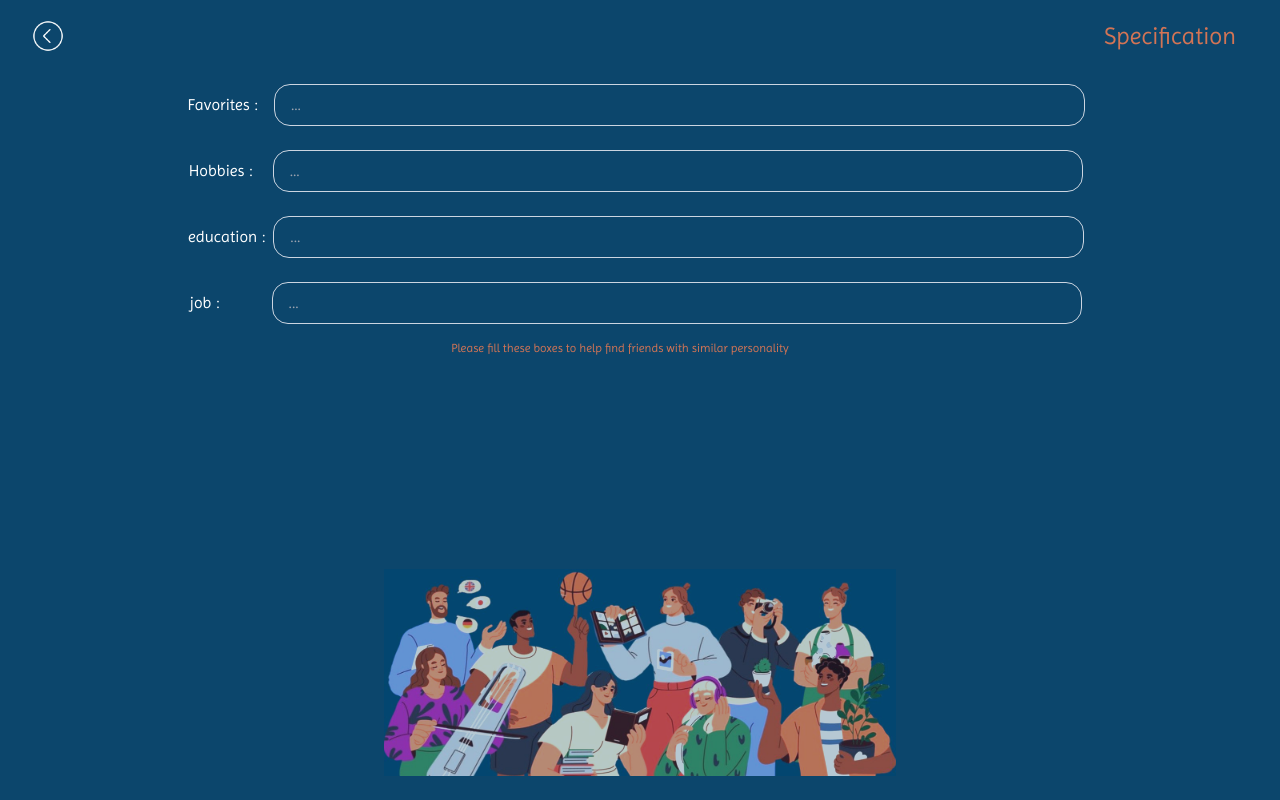
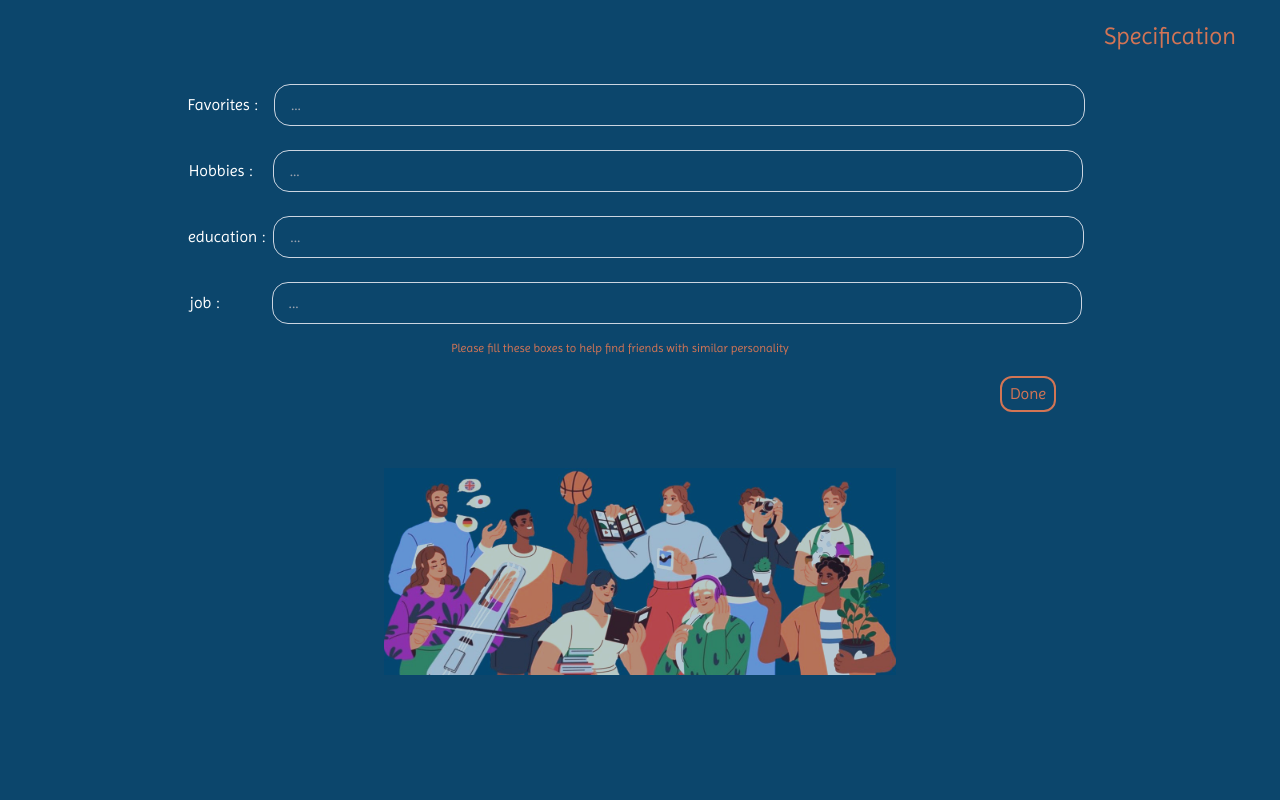
Before and after one commit to HastiHomayooni/App1, a React (Create React App) app: page /Specification in a window 1280 px wide. Built offline with nearby package versions, Linux system fonts and the light colour scheme.

Commit message:
change some styles

```diff
--- a/src/Profile.js
+++ b/src/Profile.js
@@ -96,7 +96,7 @@ function Profile(){
                         <div className='w-auto font-imprima text-gray-400 text-lg'>Skip</div>
                     </Link>
                     <Link className='w-auto' to={(Name && Username && nameV && usernameV) ? '/Map' : ''}>
-                        <div className='w-auto border-2 border-myOrange text-center font-imprima text-myOrange py-1 px-2 rounded-xl' onClick={()=>setConfirm(true)}>Done</div>
+                        <div className='w-auto border-2 border-myOrange text-center font-imprima text-myOrange py-1 px-2 rounded-xl hover:bg-myOrange hover:text-white' onClick={()=>setConfirm(true)}>Done</div>
                     </Link>
                 </div>
             </div>
--- a/src/Specification.js
+++ b/src/Specification.js
@@ -1,7 +1,7 @@
 import React from 'react';
 import './App.css';
 import Hobby from '../src/images/Hobby.jpg'
-import back from '../src/images/back.png'
+// import back from '../src/images/back.png'
 import { Link } from "react-router-dom";
 import { useState } from 'react';
 
@@ -13,31 +13,37 @@ function Specification (){
     return (
         <div className='w-screen h-screen bg-myDark flex flex-col items-center'>
             <div className='w-full flex mt-5 px-8'>
-                <Link className='w-8 mr-auto' to={'/Profile'}>
+                {/* <Link className='w-8' to={'/Profile'}>
                     <img className='w-8' src={back} alt='back'/>
-                </Link>
-                <div className='text-myOrange text-center font-imprima w-auto text-2xl mr-3'>Specification</div>
+                </Link> */}
+                <div className='text-myOrange text-center ml-auto font-imprima w-auto text-2xl mr-3'>Specification</div>
             </div>
             <div className='w-full flex flex-col items-center justify-center p-8'>
                 <div className='w-full mb-6 flex justify-center rounded-2xl'>
                     <label className='text-white font-imprima text-left flex items-center mr-2'>Favorites : </label>
-                    <input value={favorites} onChange={(event)=> setFavorites(event.target.value)} className='w-8/12 border border-slate-300 py-2 px-4 mx-2 rounded-2xl outline-none bg-transparent text-white font-imprima focus:bg-white focus:text-myDark' placeholder='...'/>
+                    <input value={favorites} onChange={(event)=> setFavorites(event.target.value)} className='w-8/12 border border-slate-300 py-2 px-4 mx-2 rounded-2xl outline-none bg-transparent text-white font-imprima focus:bg-white focus:text-myDark hover:bg-white hover:text-myDark' placeholder='...'/>
                 </div>
                 <div className='w-full mb-6 flex justify-center rounded-2xl'>
                     <label className='text-white font-imprima text-left flex items-center mr-3'>Hobbies : </label>
-                    <input value={hobbies} onChange={(event)=> setHobbies(event.target.value)} className='w-8/12 border border-slate-300 py-2 px-4 mx-2 rounded-2xl outline-none bg-transparent text-white font-imprima focus:bg-white focus:text-myDark' placeholder='...'/>
+                    <input value={hobbies} onChange={(event)=> setHobbies(event.target.value)} className='w-8/12 border border-slate-300 py-2 px-4 mx-2 rounded-2xl outline-none bg-transparent text-white font-imprima focus:bg-white focus:text-myDark hover:bg-white hover:text-myDark' placeholder='...'/>
                 </div>
                 <div className='w-full mb-6 flex justify-center rounded-2xl'>
                     <label className='text-white font-imprima text-left flex items-center'>education : </label>
-                    <input value={education} onChange={(event)=> setEducation(event.target.value)} className='w-8/12 border border-slate-300 py-2 px-4 mx-2 rounded-2xl outline-none bg-transparent text-white font-imprima focus:bg-white focus:text-myDark' placeholder='...'/>
+                    <input value={education} onChange={(event)=> setEducation(event.target.value)} className='w-8/12 border border-slate-300 py-2 px-4 mx-2 rounded-2xl outline-none bg-transparent text-white font-imprima focus:bg-white focus:text-myDark hover:bg-white hover:text-myDark' placeholder='...'/>
                 </div>
                 <div className='w-full mb-4 flex justify-center rounded-2xl'>
                     <label className='text-white font-imprima text-left flex items-center mr-11'>job : </label>
-                    <input value={job} onChange={(event)=> setJob(event.target.value)} className='w-8/12 border border-slate-300 py-2 px-4 mx-2 rounded-2xl outline-none bg-transparent text-white font-imprima focus:bg-white focus:text-myDark' placeholder='...'/>
+                    <input value={job} onChange={(event)=> setJob(event.target.value)} className='w-8/12 border border-slate-300 py-2 px-4 mx-2 rounded-2xl outline-none bg-transparent text-white font-imprima focus:bg-white focus:text-myDark hover:bg-white hover:text-myDark' placeholder='...'/>
                 </div>
                 {(job==='' || education==='' || hobbies==='' || favorites==='') && (<div className='w-auto text-myOrange font-imprima text-left text-xs pr-10'>Please fill these boxes to help find friends with similar personality</div>)}
+
+                <Link className='w-auto mt-5 ml-auto xl:px-48' to={'/Profile'}>
+                    <div className='w-auto border-2 border-myOrange text-center font-imprima text-myOrange py-1 px-2 rounded-xl hover:bg-myOrange hover:text-myDark'>Done</div>
+                </Link>
             </div>
-            <img className='w-auto p-6 md:px-20 lg:px-40 xl:px-96 mt-auto opacity-70' style={{ filter: "brightness(116%)" }} src={Hobby} alt='hobby'/>
+            <div className='w-full overflow-hidden'>
+                <img className='w-auto p-6 md:px-20 lg:px-40 xl:px-96 mt-auto opacity-70' style={{ filter: "brightness(116%)" }} src={Hobby} alt='hobby'/>
+            </div>
         </div>
     )
 }
```
